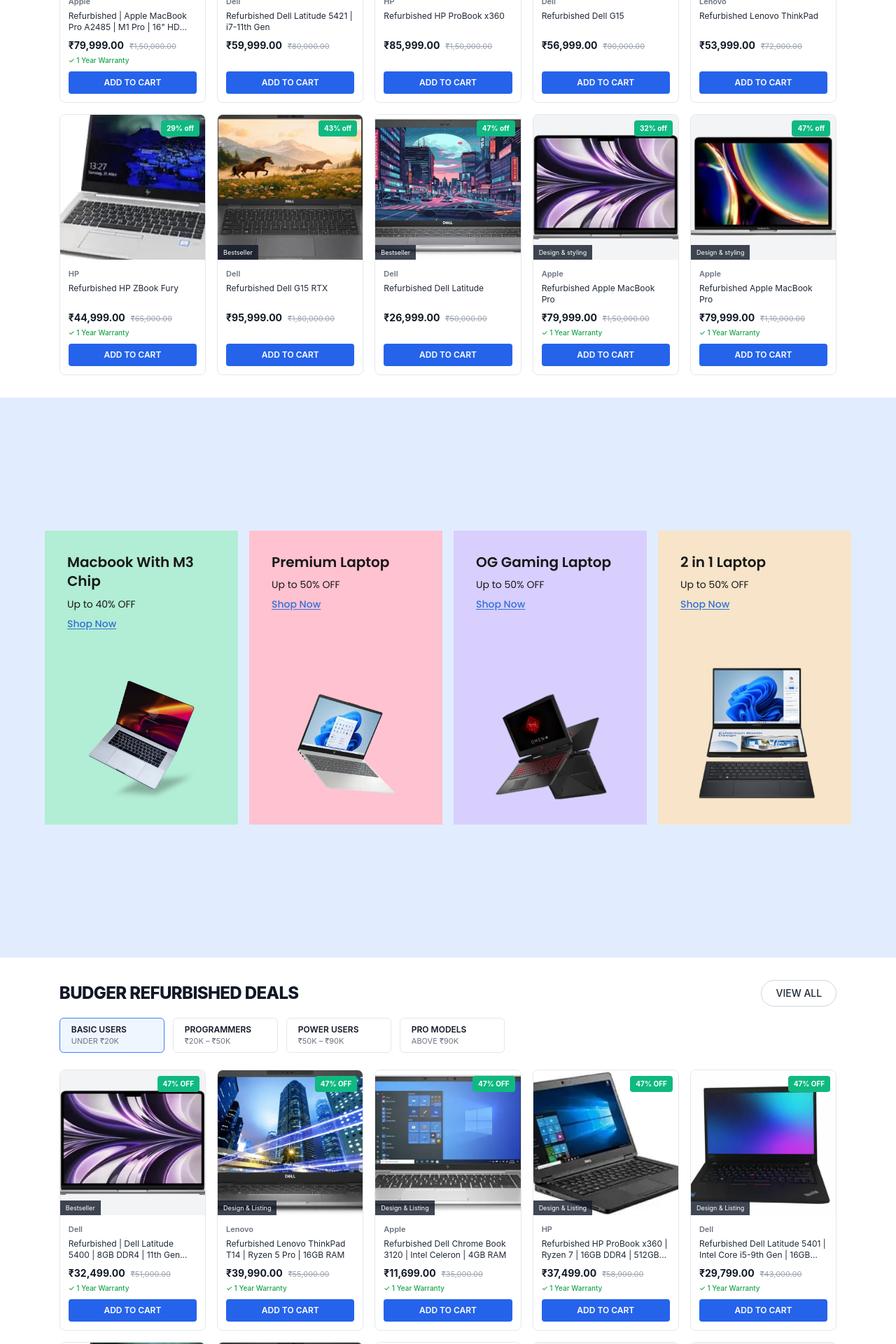
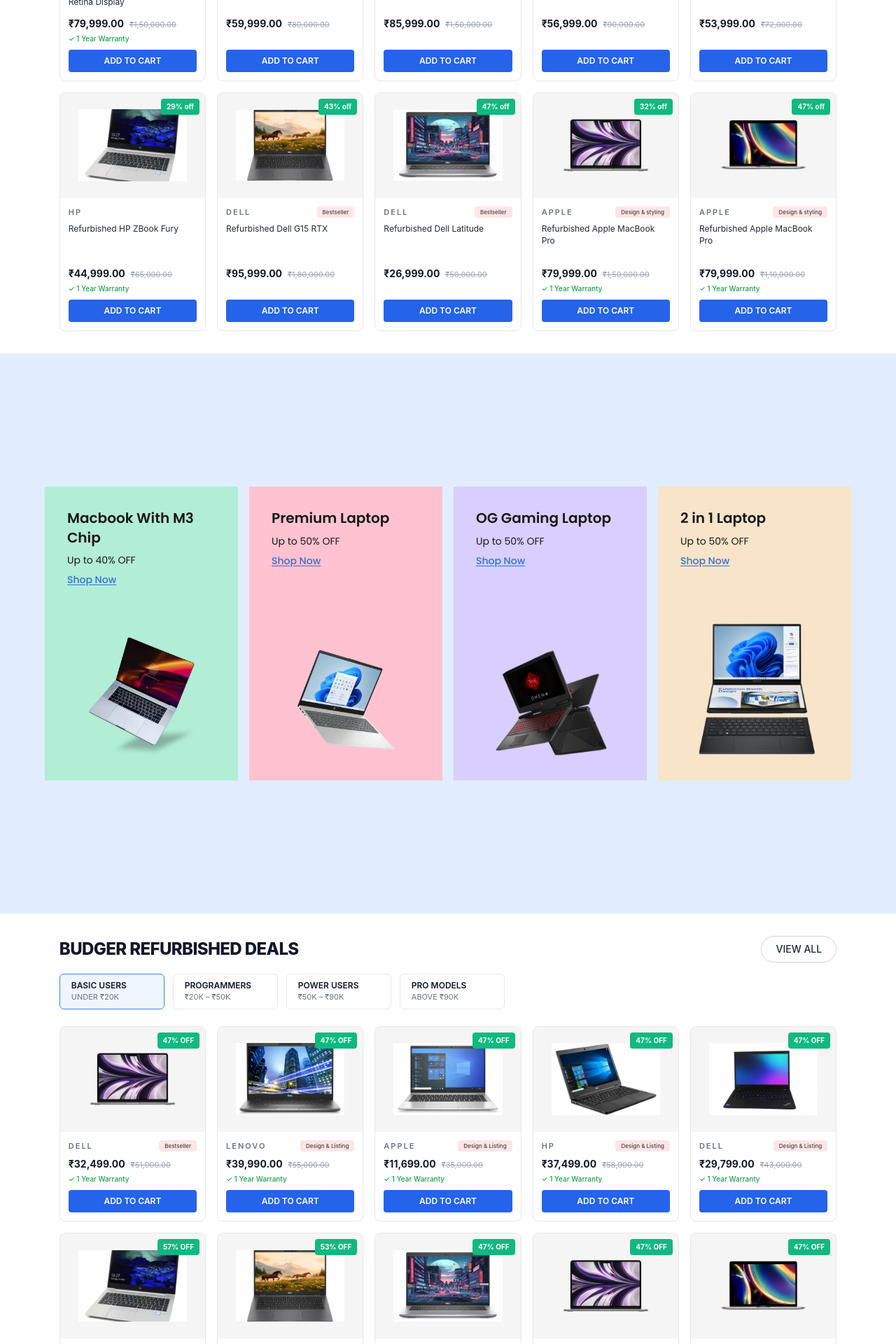
Before and after one commit to jeya-jesina/ReNewLAP, a React (Vite) app in the folder laptop-frontend/: page / in a window 1280 px wide. Shown: the part 1640-3560 px from the top of the page at 70% size. Built offline with nearby package versions, Linux system fonts and the light colour scheme; a web font is replaced by a local one.

Commit message:
alignment changes

```diff
--- a/laptop-frontend/src/Pages/Home/budgerRefurbished.jsx
+++ b/laptop-frontend/src/Pages/Home/budgerRefurbished.jsx
@@ -159,8 +159,7 @@
             <button
               key={f.label}
               onClick={() => setActiveFilter(i)}
-            className={`flex flex-col items-start rounded-md border px-4 py-2 min-w-[150px] text-left transition-colors ${
-              activeFilter === i
+              className={`flex flex-col items-start rounded-md border px-4 py-2 min-w-[150px] text-left transition-colors ${activeFilter === i
                   ? "border-blue-500 bg-blue-50"
                   : "border-gray-200 hover:border-gray-300"
                 }`}
@@ -183,30 +182,32 @@
                 className="flex flex-col rounded-lg border border-gray-200 overflow-hidden hover:shadow-md transition-shadow bg-white"
               >
                 {/* Image */}
-              <div className="relative bg-gray-100 aspect-square">
+                <div className="relative bg-[#F5F5F5] h-[150px] flex items-center justify-center">
                   <img
                     src={p.image}
                     alt={p.title}
-                  className="w-full h-full object-cover"
+                    className="max-w-[75%] max-h-[120px] object-contain"
                   />
                   <span className="absolute top-2 right-2 bg-emerald-500 text-white text-[10px] font-bold px-2 py-1 rounded">
                     {p.badge}
                   </span>
+                </div>
+
+                {/* Details */}
+                <div className="flex flex-col flex-1 p-3">
+
+                  {/* Brand + Tag */}
+                  <div className="flex items-center justify-between mb-2">
+                    <span className="text-[11px] font-semibold tracking-[2px] uppercase text-gray-500">
+                      {p.brand}
+                    </span>
+
                     {p.tag && (
-                  <span className="absolute bottom-0 left-0 bg-gray-900/80 text-white text-[9px] px-2 py-1">
+                      <span className="bg-[#FFE5E5] text-[#444] text-[8px] font-medium px-2 py-[2px] rounded">
                         {p.tag}
                       </span>
                     )}
                   </div>
-
-              {/* Details */}
-              <div className="flex flex-col flex-1 p-3">
-                <span className="text-[11px] font-semibold text-gray-500 mb-1">
-                  {p.brand}
-                </span>
-                <p className="text-xs text-gray-800 leading-snug line-clamp-2 mb-2 h-8">
-                  {p.title}
-                </p>
 
                   <div className="flex items-baseline gap-2 mb-1">
                     <span className="text-sm font-bold text-gray-900">
--- a/laptop-frontend/src/Pages/Home/crazyRefurbished.jsx
+++ b/laptop-frontend/src/Pages/Home/crazyRefurbished.jsx
@@ -140,8 +140,7 @@
             <button
               key={f.label}
               onClick={() => setActiveFilter(i)}
-            className={`flex flex-col items-start rounded-md border px-4 py-2 min-w-[150px] text-left transition-colors ${
-              activeFilter === i
+              className={`flex flex-col items-start rounded-md border px-4 py-2 min-w-[150px] text-left transition-colors ${activeFilter === i
                 ? "border-blue-500 bg-blue-50"
                 : "border-gray-200 hover:border-gray-300"
                 }`}
@@ -164,31 +163,37 @@
                 className="flex flex-col rounded-lg border border-gray-200 overflow-hidden hover:shadow-md transition-shadow bg-white"
               >
                 {/* Image */}
-              <div className="relative bg-gray-100 aspect-square">
+                <div className="relative bg-[#F5F5F5] h-[150px] flex items-center justify-center">
                   <img
                     src={p.image}
                     alt={p.title}
-                  className="w-full h-full object-cover"
+                    className="max-w-[75%] max-h-[120px] object-contain"
                   />
                   <span className="absolute top-2 right-2 bg-emerald-500 text-white text-[10px] font-bold px-2 py-1 rounded">
                     {p.badge}
                   </span>
+                </div>
+
+                {/* Details */}
+                <div className="flex flex-col flex-1 p-3">
+
+                  {/* Brand + Tag */}
+                  <div className="flex items-center justify-between mb-2">
+                    <span className="text-[11px] font-semibold tracking-[2px] uppercase text-gray-500">
+                      {p.brand}
+                    </span>
+
                     {p.tag && (
-                  <span className="absolute bottom-0 left-0 bg-gray-900/80 text-white text-[9px] px-2 py-1">
+                      <span className="bg-[#FFE5E5] text-[#444] text-[8px] font-medium px-2 py-[2px] rounded">
                         {p.tag}
                       </span>
                     )}
                   </div>
 
-              {/* Details */}
-              <div className="flex flex-col flex-1 p-3">
-                <span className="text-[11px] font-semibold text-gray-500 mb-1">
-                  {p.brand}
-                </span>
-                <p className="text-xs text-gray-800 leading-snug line-clamp-2 mb-2 h-8">
+                  {/* Product Title */}
+                  <p className="text-xs text-gray-800 leading-snug line-clamp-3 mb-2 min-h-[54px]">
                     {p.title}
                   </p>
-
                   <div className="flex items-baseline gap-2 mb-1">
                     <span className="text-sm font-bold text-gray-900">
                       {formatINR(p.price)}
```
Lines whose indentation alone changed are shown as unchanged.
